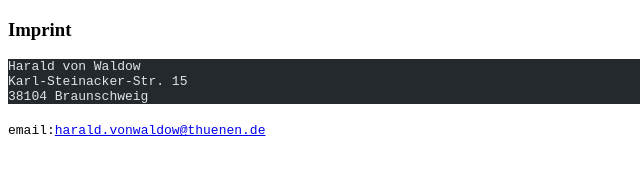
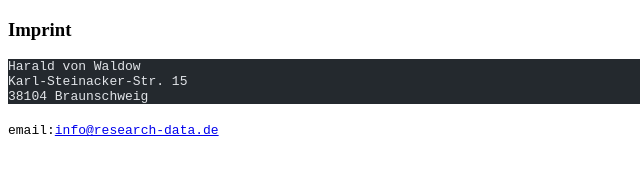
Before and after one commit to research-data-management/research-software-licensing, an Astro site: page /research-software-licensing/imprint in a window 1280 px wide. Shown: the full height of the page, 0-640 px from the left. Built offline with nearby package versions, Linux system fonts and the light colour scheme; Astro itself is replaced by a stand-in of ours; code samples lack their colours.

Commit message:
fix email

```diff
--- a/src/pages/imprint.md
+++ b/src/pages/imprint.md
@@ -5,4 +5,4 @@ Harald von Waldow
 Karl-Steinacker-Str. 15
 38104 Braunschweig
 ~~~
-`email:`[`harald.vonwaldow@thuenen.de`](mailto:harald.vonwaldow@thuenen.de)
+`email:`[`info@research-data.de`](mailto:info@research-data.de)
```
